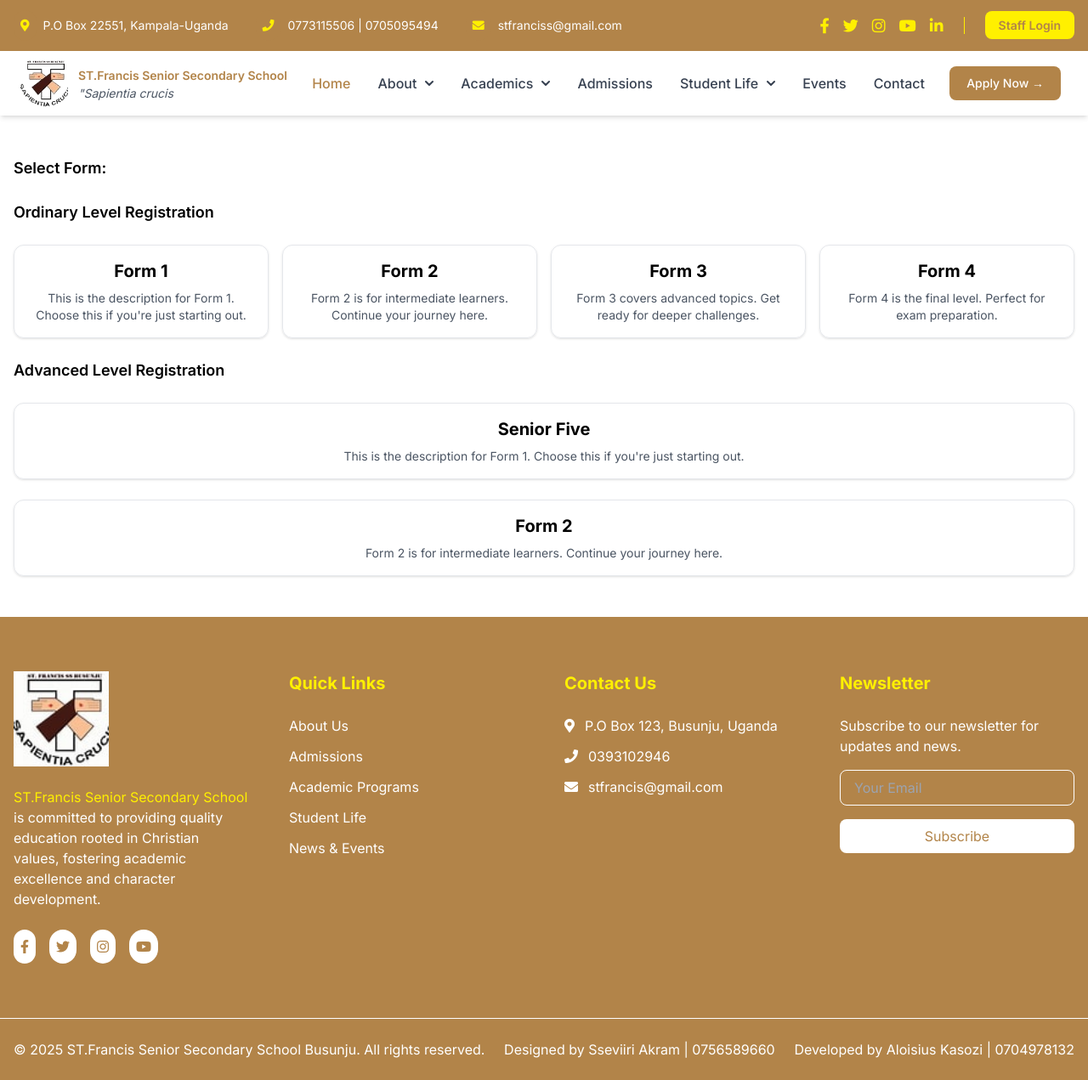
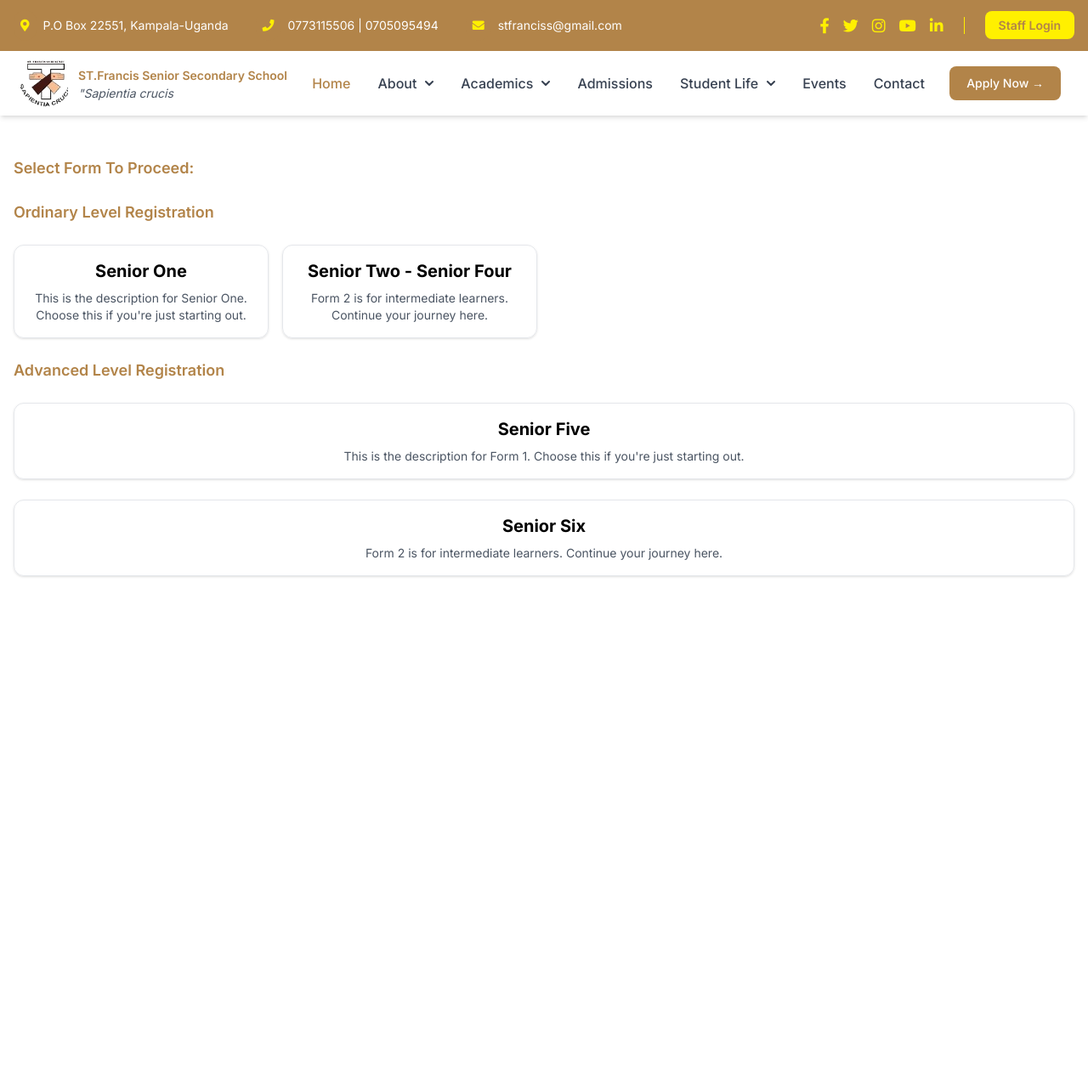
Before and after one commit to kalosius/Octo-Engine, a Django app: page /select-form/ in a window 1280 px wide. Shown: the whole page at 85% size. After the commit the page ends 679 px from the top, so only its background shows below. Run offline with Django 5.2, Linux system fonts and the light colour scheme; some libraries are stand-ins or nearby versions.

Commit message:
removed irrelevant cards

```diff
--- a/schoolapp/templates/auth/selectform.html
+++ b/schoolapp/templates/auth/selectform.html
@@ -1,40 +1,41 @@
 {% extends 'base.html' %}
 {% block content %}
+<style>
+    footer {
+        display: none;
+    }
+
+
+
+</style>
 
 <main class="container mx-auto px-4 py-12">
     <div class="space-y-6">
-        <p class="text-lg font-semibold">Select Form:</p>
-        <h1 class="text-lg font-semibold">Ordinary Level Registration</h1>
+        <p class="text-lg font-semibold text-[#b28449]">Select Form To Proceed:</p>
+        <h1 class="text-lg font-semibold text-[#b28449]">Ordinary Level Registration</h1>
 
         <input type="hidden" id="formInput">
 
         <div class="grid grid-cols-2 md:grid-cols-4 gap-4" id="formCards">
-            <div data-value="1" class="form-card cursor-pointer rounded-xl border p-4 text-center shadow hover:bg-blue-50 transition">
-                <h3 class="text-xl font-bold">Form 1</h3>
-                <p class="mt-2 text-sm text-gray-600">This is the description for Form 1. Choose this if you're just starting out.</p>
+            <div data-value="1" class="form-card cursor-pointer rounded-xl border p-4 text-center shadow hover:bg-[#f0d8b0] transition">
+                <h3 class="text-xl font-bold ">Senior One</h3>
+                <p class="mt-2 text-sm text-gray-600">This is the description for Senior One. Choose this if you're just starting out.</p>
             </div>
-            <div data-value="2" class="form-card cursor-pointer rounded-xl border p-4 text-center shadow hover:bg-blue-50 transition">
-                <h3 class="text-xl font-bold">Form 2</h3>
+            <div data-value="2" class="form-card cursor-pointer rounded-xl border p-4 text-center shadow hover:bg-[#f0d8b0] transition">
+                <h3 class="text-xl font-bold">Senior Two - Senior Four</h3>
                 <p class="mt-2 text-sm text-gray-600">Form 2 is for intermediate learners. Continue your journey here.</p>
-            </div>
-            <div data-value="3" class="form-card cursor-pointer rounded-xl border p-4 text-center shadow hover:bg-blue-50 transition">
-                <h3 class="text-xl font-bold">Form 3</h3>
-                <p class="mt-2 text-sm text-gray-600">Form 3 covers advanced topics. Get ready for deeper challenges.</p>
-            </div>
-            <div data-value="4" class="form-card cursor-pointer rounded-xl border p-4 text-center shadow hover:bg-blue-50 transition">
-                <h3 class="text-xl font-bold">Form 4</h3>
-                <p class="mt-2 text-sm text-gray-600">Form 4 is the final level. Perfect for exam preparation.</p>
             </div>
         </div>
 
         <!-- Advanced Level -->
-        <h1 class="text-lg font-semibold">Advanced Level Registration</h1>
-        <div data-value="1" class="form-card cursor-pointer rounded-xl border p-4 text-center shadow hover:bg-blue-50 transition">
+
+        <h1 class="text-lg font-semibold text-[#b28449]">Advanced Level Registration</h1>
+        <div data-value="1" class="form-card cursor-pointer rounded-xl border p-4 text-center shadow hover:bg-[#f0d8b0] transition">
             <h3 class="text-xl font-bold">Senior Five</h3>
             <p class="mt-2 text-sm text-gray-600">This is the description for Form 1. Choose this if you're just starting out.</p>
         </div>
-        <div data-value="2" class="form-card cursor-pointer rounded-xl border p-4 text-center shadow hover:bg-blue-50 transition">
-            <h3 class="text-xl font-bold">Form 2</h3>
+        <div data-value="2" class="form-card cursor-pointer rounded-xl border p-4 text-center shadow hover:bg-[#f0d8b0] transition">
+            <h3 class="text-xl font-bold">Senior Six</h3>
             <p class="mt-2 text-sm text-gray-600">Form 2 is for intermediate learners. Continue your journey here.</p>
         </div>
     </div>
@@ -45,8 +46,8 @@
 
         cards.forEach(card => {
             card.addEventListener('click', () => {
-                cards.forEach(c => c.classList.remove('border-blue-600', 'bg-blue-100'));
-                card.classList.add('border-blue-600', 'bg-blue-100');
+                cards.forEach(c => c.classList.remove('border-[#b28449]', 'bg-[#b28449]'));
+                card.classList.add('border-[#b28449]', 'bg-[#b28449]');
                 input.value = card.getAttribute('data-value');
                 console.log("Selected form:", input.value); // You can use this value as needed
             });
```
